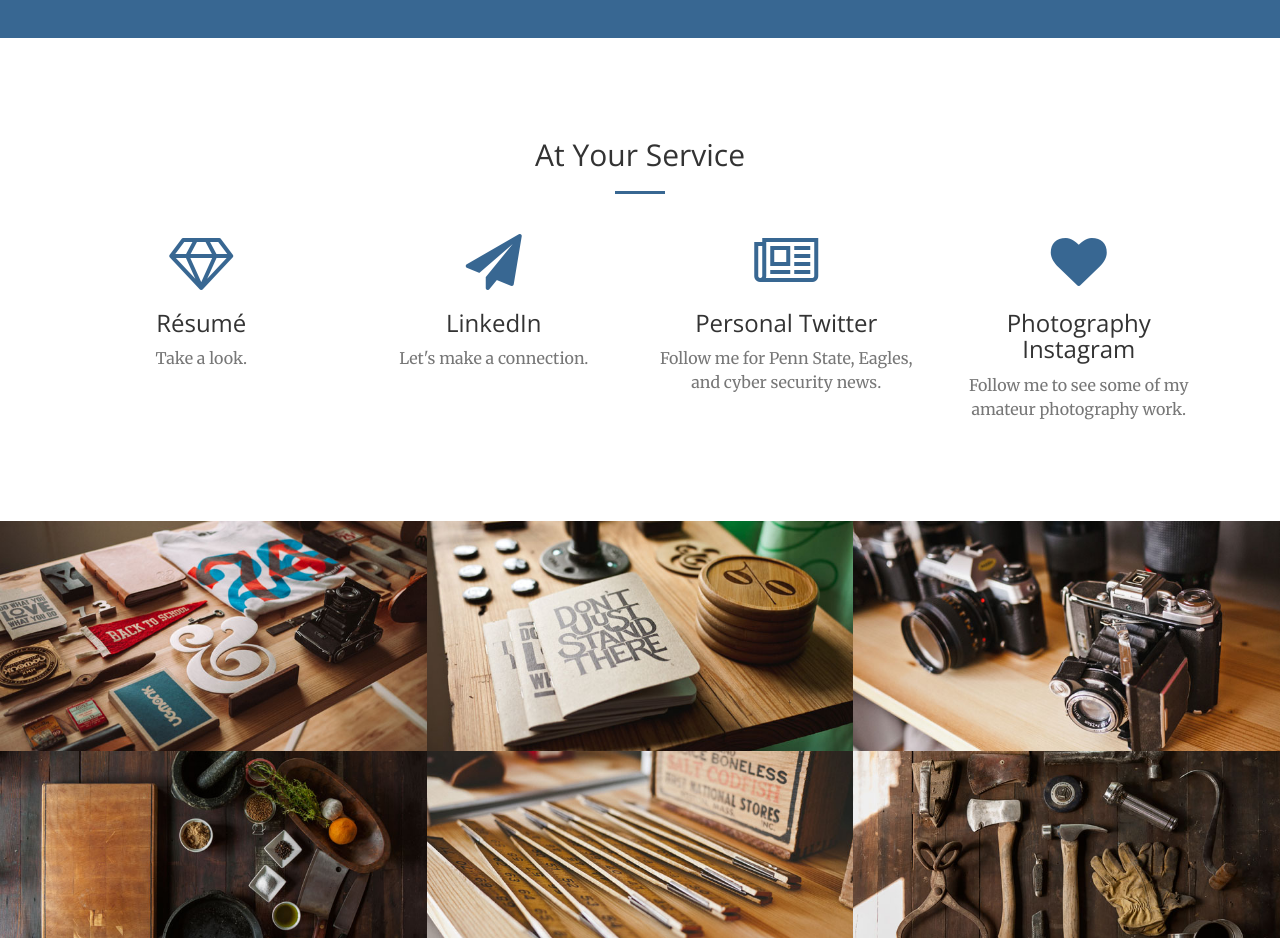
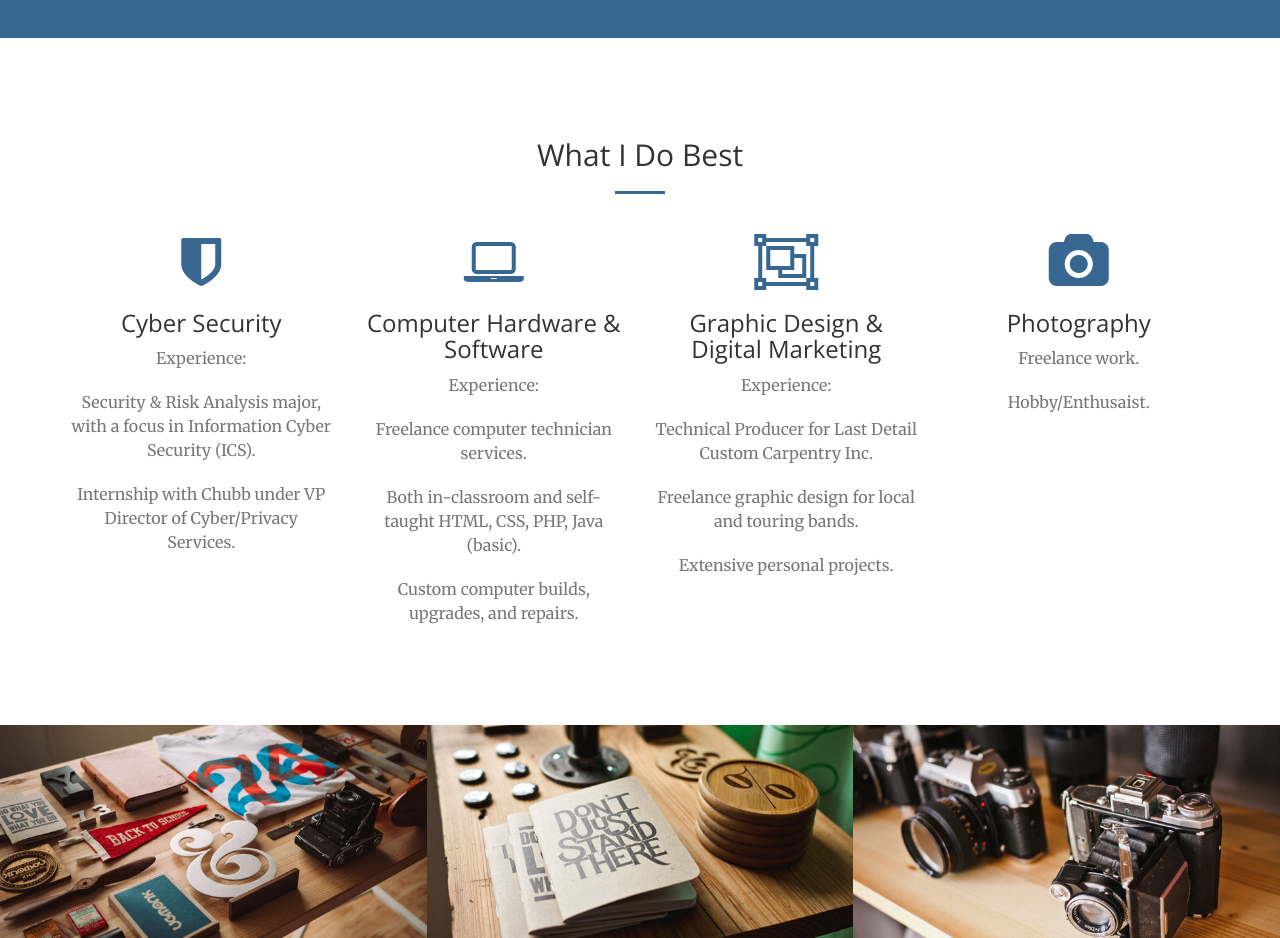
Before and after one commit to Dylanhellings/dylanhellingssite.github.io, a website: page index.html in a window 1280 px wide. Shown: the part 1540-2478 px from the top of the page. Drawn offline with nearby package versions, Linux system fonts and the light colour scheme.

Commit message:
services: logos, header, text

```diff
--- a/index.html
+++ b/index.html
@@ -100,7 +100,7 @@ Stemming from my love of learning and teaching others, I have made a concerted e
         <div class="container">
             <div class="row">
                 <div class="col-lg-12 text-center">
-                    <h2 class="section-heading">At Your Service</h2>
+                    <h2 class="section-heading">What I Do Best</h2>
                     <hr class="primary">
                 </div>
             </div>
@@ -109,30 +109,49 @@ Stemming from my love of learning and teaching others, I have made a concerted e
             <div class="row">
                 <div class="col-lg-3 col-md-6 text-center">
                     <div class="service-box">
-                        <i class="fa fa-4x fa-diamond text-primary sr-icons"></i>
-                        <h3>Résumé</h3>
-                        <p class="text-muted">Take a look.</p>
+                        <i class="fa fa-4x fa-shield text-primary sr-icons"></i>
+                        <h3>Cyber Security</h3>
+                        <p class="text-muted">Experience:</p>
+                            <br>
+                        <p class="text-muted">Security & Risk Analysis major, with a focus in Information Cyber Security (ICS).</p>
+                            <br>
+                        <p class="text-muted">Internship with Chubb under VP Director of Cyber/Privacy Services.</p>
                     </div>
                 </div>
                 <div class="col-lg-3 col-md-6 text-center">
                     <div class="service-box">
-                        <i class="fa fa-4x fa-paper-plane text-primary sr-icons"></i>
-                        <h3>LinkedIn</h3>
-                        <p class="text-muted">Let's make a connection.</p>
+                        <i class="fa fa-4x fa-laptop text-primary sr-icons"></i>
+                        <h3>Computer Hardware & Software</h3>
+                       <p class="text-muted">Experience:</p>
+                            <br>
+                        <p class="text-muted">Freelance computer technician services.</p>
+                            <br>
+                        <p class="text-muted">Both in-classroom and self-taught HTML, CSS, PHP, Java (basic).</p>
+                            <br>
+                        <p class="text-muted">Custom computer builds, upgrades, and repairs.</p>
                     </div>
                 </div>
                 <div class="col-lg-3 col-md-6 text-center">
                     <div class="service-box">
-                        <i class="fa fa-4x fa-newspaper-o text-primary sr-icons"></i>
-                        <h3>Personal Twitter</h3>
-                        <p class="text-muted">Follow me for Penn State, Eagles, and cyber security news.</p>
+                        <i class="fa fa-4x fa-object-group text-primary sr-icons"></i>
+                        <h3>Graphic Design & Digital Marketing</h3>
+                        <p class="text-muted">Experience:</p>
+                            <br>
+                        <p class="text-muted">Technical Producer for Last Detail Custom Carpentry Inc.</p>
+                            <br>
+                        <p class="text-muted">Freelance graphic design for local and touring bands.</p>
+                            <br>
+                        <p class="text-muted">Extensive personal projects.</p>
                     </div>
                 </div>
                 <div class="col-lg-3 col-md-6 text-center">
                     <div class="service-box">
-                        <i class="fa fa-4x fa-heart text-primary sr-icons"></i>
-                        <h3>Photography Instagram</h3>
-                        <p class="text-muted">Follow me to see some of my amateur photography work.</p>
+                        <i class="fa fa-4x fa-camera text-primary sr-icons"></i>
+                        <h3>Photography</h3>
+                        <p class="text-muted">Freelance work.</p>
+                            <br>
+                        <p class="text-muted">Hobby/Enthusaist.</p>
+                            <br>
                     </div>
                 </div>
             </div>
```
